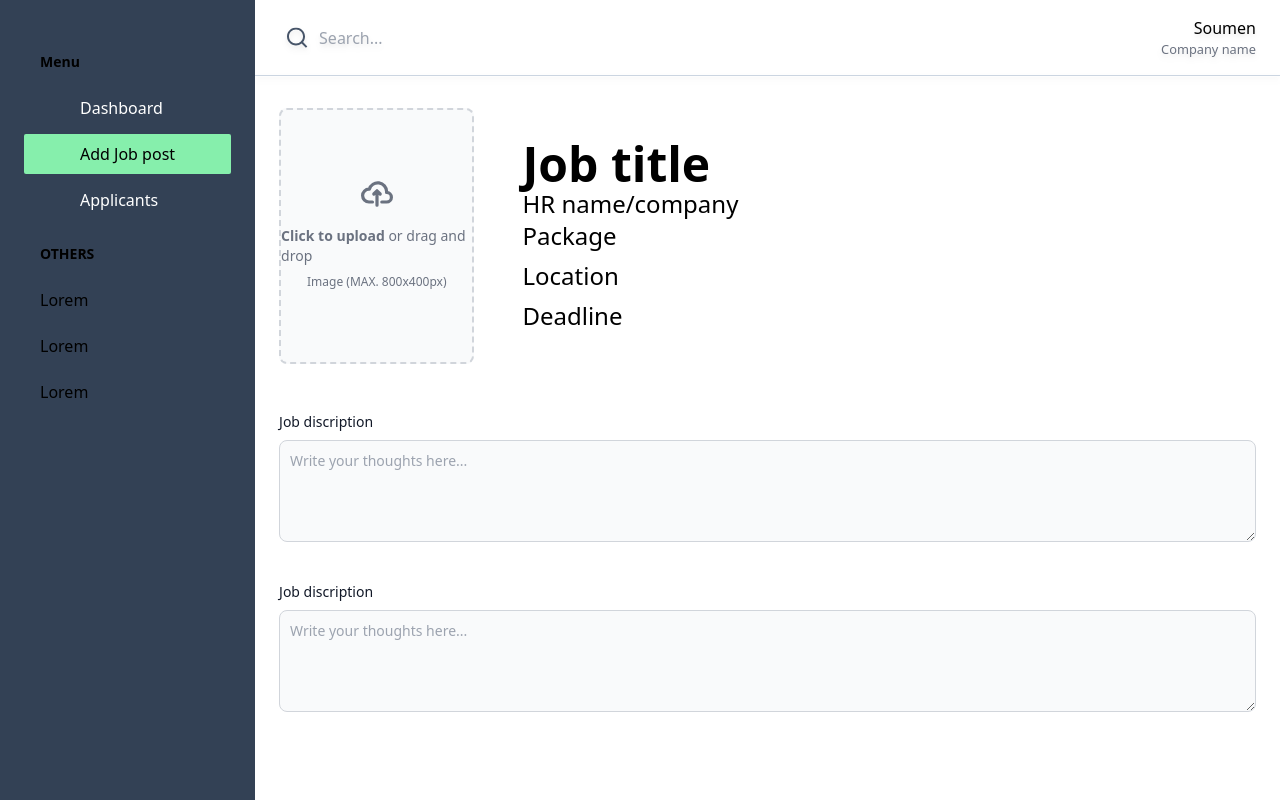
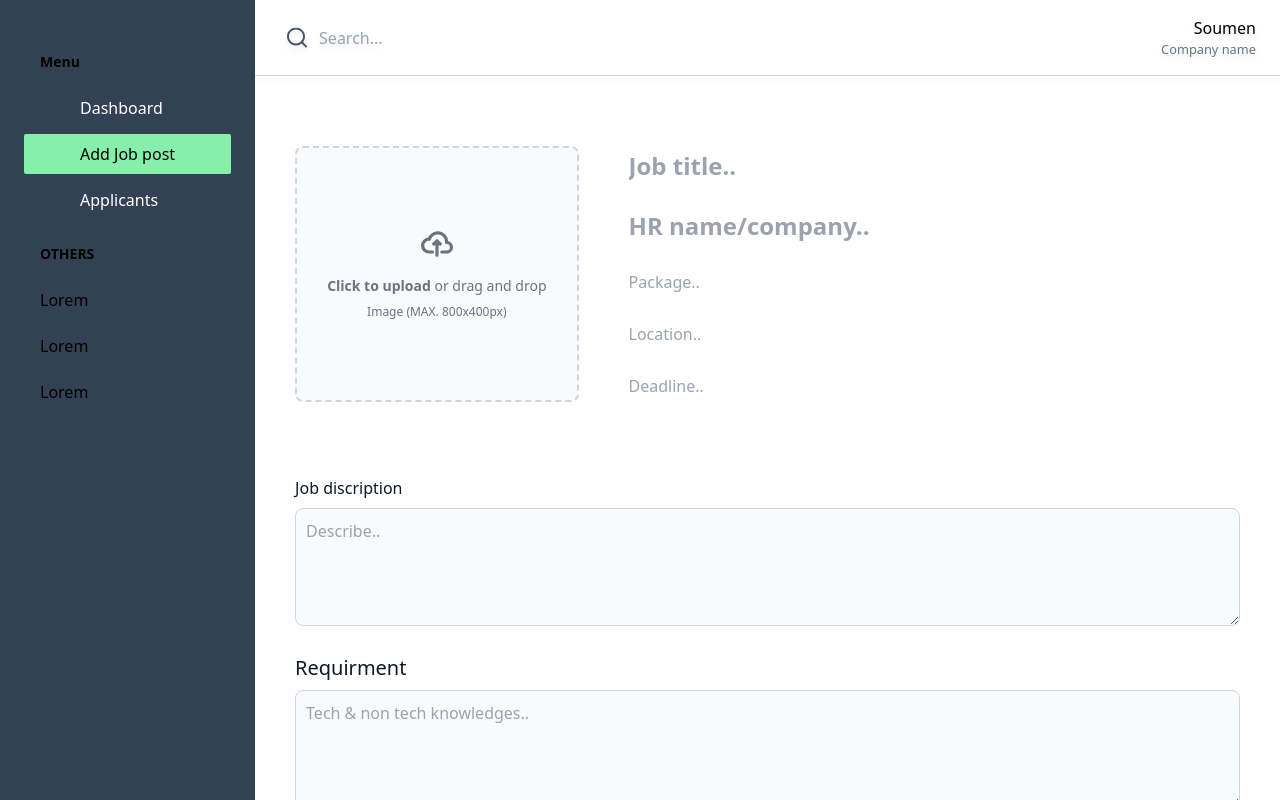
Before and after one commit to soumen974/PMS-frontend, a React (Create React App) app: page /HR/jobposting in a window 1280 px wide. Built offline with nearby package versions, Linux system fonts and the light colour scheme.

Commit message:
posting form is created and  image uploader added with reviewer

```diff
--- a/src/users/hr/pages/JobPosting.jsx
+++ b/src/users/hr/pages/JobPosting.jsx
@@ -1,45 +1,87 @@
-import React from 'react'
+import React, { useState } from 'react';
+export default function JobPosting() {
+  const [image, setImage] = useState(null);
 
-export default function JobPosting() {
+    const handleFileChange = (e) => {
+        const file = e.target.files[0];
+        if (file) {
+            const reader = new FileReader();
+            reader.onloadend = () => {
+                setImage(reader.result);
+            };
+            reader.readAsDataURL(file);
+        }
+    };
+    const handleRemoveImage = () => {
+      setImage(null);
+  };
+
   return (
     <>
-   <div className='grid gap-10'>
-    <div className='flex gap-2'>
-      <div className="flex items-center justify-center w-[20%]">
-          <label for="dropzone-file" className="flex flex-col items-center justify-center w-full h-64 border-2 border-gray-300 border-dashed rounded-lg cursor-pointer bg-gray-50   hover:bg-gray-100 ">
-              <div className="flex flex-col items-center justify-center pt-5 pb-6">
-                  <svg className="w-8 h-8 mb-4 text-gray-500 " aria-hidden="true" xmlns="http://www.w3.org/2000/svg" fill="none" viewBox="0 0 20 16">
-                      <path stroke="currentColor" stroke-linecap="round" stroke-linejoin="round" stroke-width="2" d="M13 13h3a3 3 0 0 0 0-6h-.025A5.56 5.56 0 0 0 16 6.5 5.5 5.5 0 0 0 5.207 5.021C5.137 5.017 5.071 5 5 5a4 4 0 0 0 0 8h2.167M10 15V6m0 0L8 8m2-2 2 2"/>
-                  </svg>
-                  <p className="mb-2 text-sm text-gray-500 "><span className="font-semibold">Click to upload</span> or drag and drop</p>
-                  <p className="text-xs text-gray-500 "> Image (MAX. 800x400px)</p>
-              </div>
-              <input id="dropzone-file" type="file" className="hidden" />
-          </label>
-      </div>
-      <div className='p-10'>
-        <h1 className='text-5xl font-bold'>Job title</h1>
-        <h1 className='text-2xl '>HR name/company</h1>
+   <form className='flex flex-col gap-7 lg:px-[1rem]'>
+    <div className='lg:flex '>
+
+    <div className="flex flex-wrap items-center justify-center lg:w-[30%] w-full">
+            <label htmlFor="dropzone-file" className="w-full h-64 border-2 border-gray-300 border-dashed rounded-lg cursor-pointer bg-gray-50 hover:bg-gray-100 relative">
+                {image && (
+                    <>
+                        <img src={image} alt="Uploaded" className="w-full h-full object-cover rounded-lg" />
+                        <button className="absolute top-2 right-2 p-1 bg-white rounded-full text-gray-500 hover:text-red-500" onClick={handleRemoveImage}>
+                            <svg xmlns="http://www.w3.org/2000/svg" className="h-6 w-6" fill="none" viewBox="0 0 24 24" stroke="currentColor">
+                                <path strokeLinecap="round" strokeLinejoin="round" strokeWidth={2} d="M6 18L18 6M6 6l12 12" />
+                            </svg>
+                        </button>
+                    </>
+                )}
+                {!image && (
+                    <div className="flex flex-col items-center justify-center h-full">
+                        <svg className="w-8 h-8 mb-4 text-gray-500" aria-hidden="true" xmlns="http://www.w3.org/2000/svg" fill="none" viewBox="0 0 20 16">
+                            <path stroke="currentColor" strokeLinecap="round" strokeLinejoin="round" strokeWidth="2" d="M13 13h3a3 3 0 0 0 0-6h-.025A5.56 5.56 0 0 0 16 6.5 5.5 5.5 0 0 0 5.207 5.021C5.137 5.017 5.071 5 5 5a4 4 0 0 0 0 8h2.167M10 15V6m0 0L8 8m2-2 2 2" />
+                        </svg>
+                        <p className="mb-2 text-sm text-gray-500"><span className="font-semibold">Click to upload</span> or drag and drop</p>
+                        <p className="text-xs text-gray-500">Image (MAX. 800x400px)</p>
+                    </div>
+                )}
+                <input id="dropzone-file" type="file" className="hidden" onChange={handleFileChange} />
+            </label>
+        </div>
+
+
+      <div className='grid md:items-center md:justify-center gap-2 p-10 text-center  lg:text-left'>
+        <h1 className='text-4xl font-bold'>
+
+          <input type="text" id="first_name" class="  text-2xl  text-gray-900  rounded-lg focus:ring-blue-500 focus:border-blue-500 block w-full p-2.5  " placeholder="Job title.." required />
+        </h1>
+        <h1 className='text-4xl font-bold'>
+          <input type="text" id="first_name" class=" text-2xl text-gray-900  rounded-lg focus:ring-blue-500 focus:border-blue-500 block w-full p-2.5  " placeholder="HR name/company.." required />
+        </h1>
         <ul className='grid gap-2 '>
-          <li  className='text-2xl '>Package</li>
-          <li  className='text-2xl '>Location</li>
-          <li  className='text-2xl '>Deadline</li>
+          <input type="text" id="first_name" class=" text-1xl  text-gray-900  rounded-lg focus:ring-blue-500 focus:border-blue-500 block w-full p-2.5  " placeholder="Package.." required />
+          <input type="text" id="first_name" class=" text-1xl  text-gray-900  rounded-lg focus:ring-blue-500 focus:border-blue-500 block w-full p-2.5  " placeholder="Location.." required />
+          <input type="text" id="first_name" class=" text-1xl  text-gray-900  rounded-lg focus:ring-blue-500 focus:border-blue-500 block w-full p-2.5  " placeholder="Deadline.." required />
         </ul>
 
       </div>
+
     </div>
+
     <div>
-      <label for="message" className="block mb-2 text-sm font-medium text-gray-900 ">Job discription</label>
-      <textarea id="message" rows="4" className="block p-2.5 w-full text-sm text-gray-900 bg-gray-50 rounded-lg border border-gray-300 focus:ring-blue-500 focus:border-blue-500 " placeholder="Write your thoughts here...">
+      <label for="message" className="block mb-2 text-xlfont-medium text-gray-900  ">Job discription</label>
+      <textarea id="message" rows="4" className="block p-2.5 w-full text-md text-gray-900 bg-gray-50 rounded-lg border border-gray-300 focus:ring-blue-500 focus:border-blue-500 " placeholder="Describe..">
       </textarea>
     </div>
-      <div>
-        <label for="message" className="block mb-2 text-sm font-medium text-gray-900 ">Job discription</label>
-        <textarea id="message" rows="4" className="block p-2.5 w-full text-sm text-gray-900 bg-gray-50 rounded-lg border border-gray-300 focus:ring-blue-500 focus:border-blue-500 " placeholder="Write your thoughts here...">
-        </textarea>
-      </div>
 
-   </div>
+    <div>
+      <label for="message" className="block mb-2 text-xl font-medium text-gray-900 ">Requirment</label>
+      <textarea id="message" rows="4" className="block p-2.5 w-full text-md text-gray-900 bg-gray-50 rounded-lg border border-gray-300 focus:ring-blue-500 focus:border-blue-500 " placeholder="Tech & non tech knowledges..">
+      </textarea>
+
+    </div>
+    <button type="button"  className='flex justify-end' >
+      <h1 className="py-2 px-[3rem]   text-xl font-medium hover:text-black focus:outline-none rounded-full border border-gray-200 hover:bg-gray-100 text-white bg-blue-700 focus:z-10 focus:ring-4 focus:ring-gray-100 ">Post</h1>
+    </button>
+
+   </form>
 
     </>
   )
```
